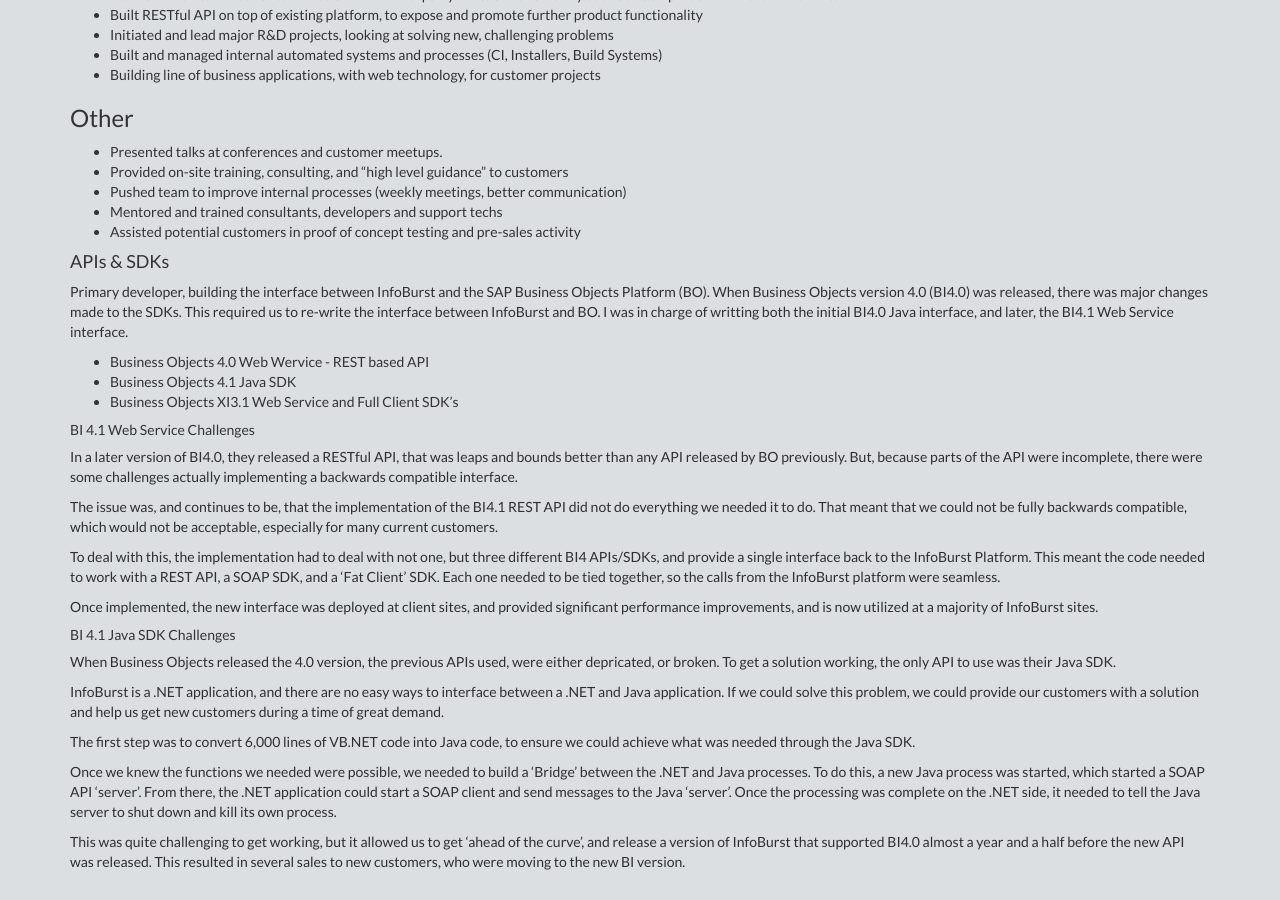
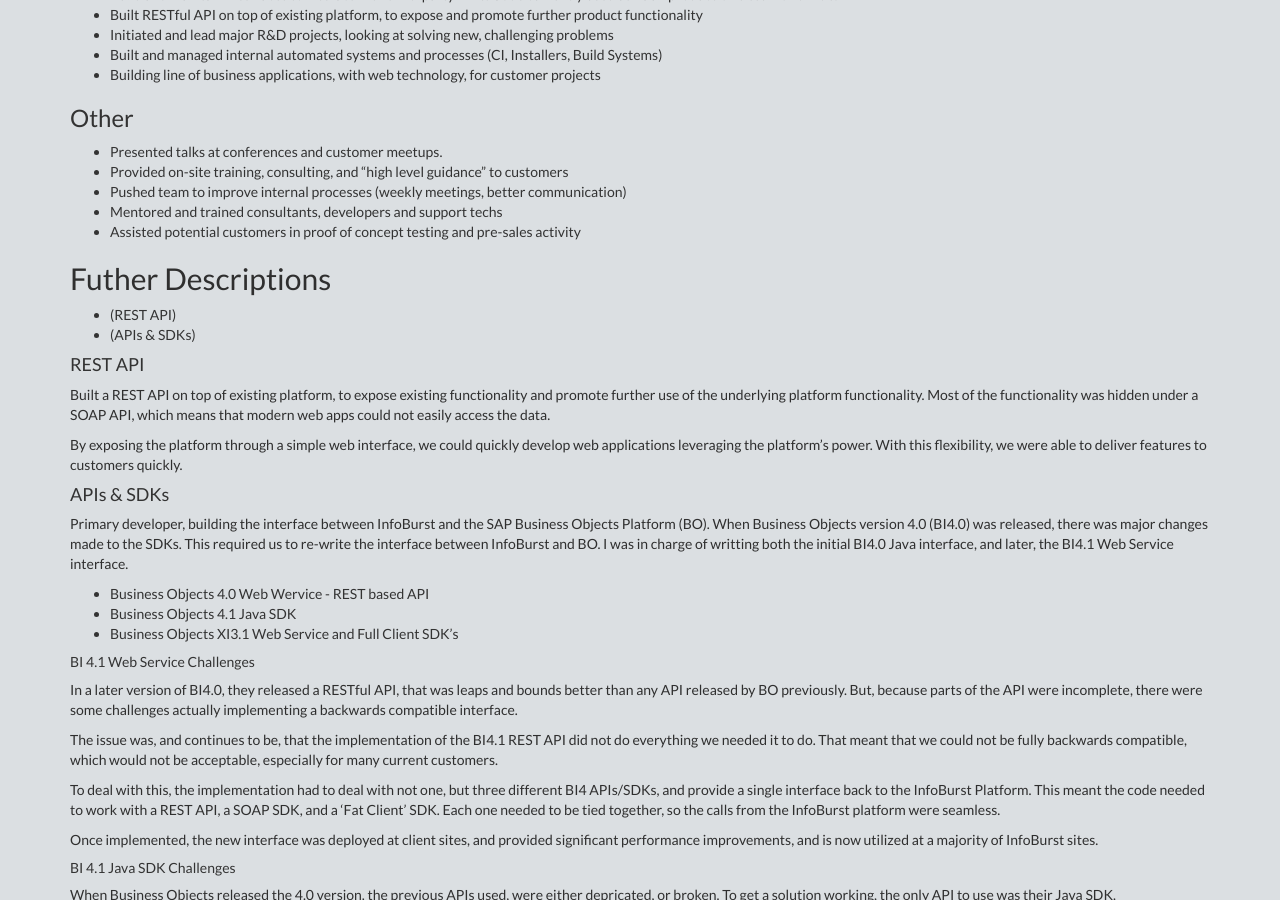
Before and after one commit to gregberns/gregberns.github.io, a Jekyll site: the page built from code/dev/index.md, in a window 1280 px wide and 900 px high, scrolled down 571 px. Built offline with Jekyll 4.4.1, drawn with Linux system fonts in a browser that asks for light colours; nearby versions of some CDN libraries.

Commit message:
Update index.md

```diff
--- a/code/dev/index.md
+++ b/code/dev/index.md
@@ -24,6 +24,17 @@
 + Mentored and trained consultants, developers and support techs
 + Assisted potential customers in proof of concept testing and pre-sales activity
 
+
+##Futher Descriptions
+
++ (REST API)
++ (APIs & SDKs)
+
+####REST API
+
+Built a REST API on top of existing platform, to expose existing functionality and promote further use of the underlying platform functionality. Most of the functionality was hidden under a SOAP API, which means that modern web apps could not easily access the data.
+
+By exposing the platform through a simple web interface, we could quickly develop web applications leveraging the platform's power. With this flexibility, we were able to deliver features to customers quickly.
 
 ####APIs & SDKs
 
```
